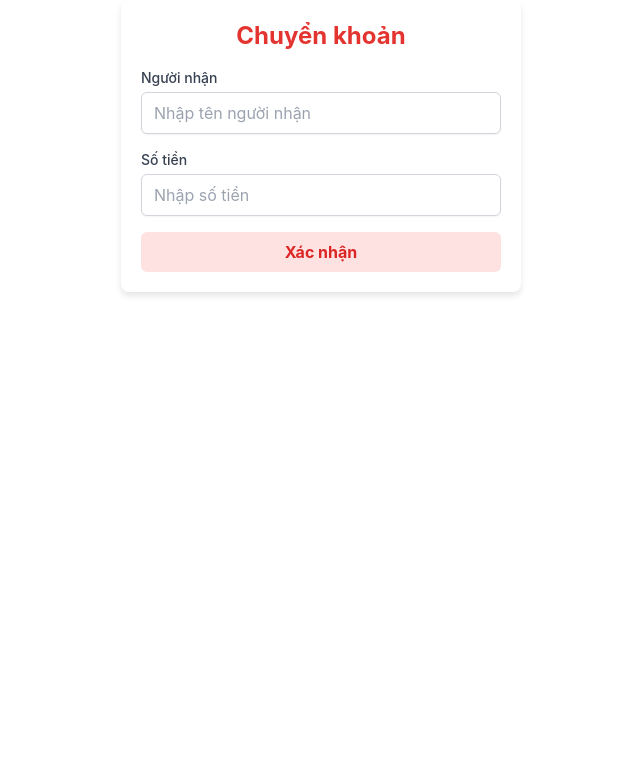
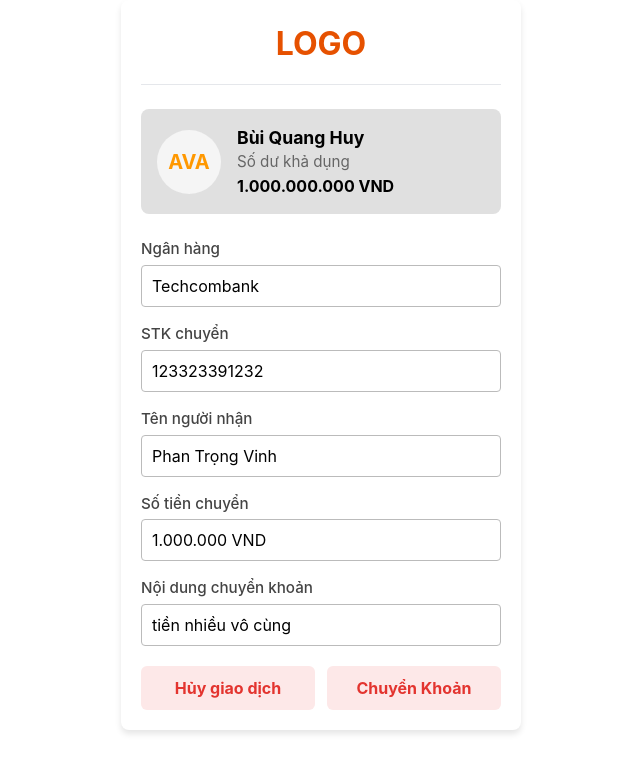
Before and after one commit to phanbachlong/Consumer_Transaction_Management_System, a React (Create React App) app in the folder project88/: page /tranfer in a window 1280 px wide. Shown: the top 772 px of the page, without its empty margins (319-959 px from the left). Built offline with nearby package versions, Linux system fonts and the light colour scheme.

Commit message:
code màn hình chuyển khoản

```diff
--- a/project88/src/features/home/HomeContent.js
+++ b/project88/src/features/home/HomeContent.js
@@ -1,4 +1,10 @@
-const HomeContent = () => (
+import React, { useState } from "react";
+import TransferForm from "./Tranfer";
+
+const HomeContent = () => {
+  const [showTransfer, setShowTransfer] = useState(false);
+
+  return (
     <main className="flex-1 p-8 flex flex-col lg:flex-row gap-8 bg-gray-100">
       {/* Left Section */}
       <div className="flex-1 space-y-8">
@@ -13,12 +19,14 @@ const HomeContent = () => (
             </div>
           </div>
           <div className="flex items-center justify-between">
-
             <div className="flex w-full mt-5 justify-between space-x-4">
               <div className="flex-1 text-center bg-white p-6 rounded shadow">
                 <div className="text-gray-500 ">Số dư</div>
                 <div className="text-2xl font-bold">1.000.000.000 VND</div>
-              <button className="mt-2 w-full h-12 px-4 py-2 bg-red-100 text-red-600 rounded hover:bg-red-200">
+                <button
+                  className="mt-2 w-full h-12 px-4 py-2 bg-red-100 text-red-600 rounded hover:bg-red-200"
+                  onClick={() => setShowTransfer(true)}
+                >
                   Chuyển khoản
                 </button>
               </div>
@@ -37,8 +45,6 @@ const HomeContent = () => (
             </div>
           </div>
         </div>
-
-
 
         {/* Transaction History */}
         <div className="bg-white p-6 rounded shadow">
@@ -110,7 +116,24 @@ const HomeContent = () => (
           </div>
         ))}
       </div>
+
+      {/* Modal for TransferForm */}
+      {showTransfer && (
+        <div className="fixed inset-0 z-50 flex items-center justify-center bg-black bg-opacity-40">
+          <div className="relative">
+            <button
+              className="absolute top-2 right-2 text-gray-400 hover:text-gray-600 text-2xl font-bold"
+              onClick={() => setShowTransfer(false)}
+              aria-label="Close"
+            >
+              ×
+            </button>
+            <TransferForm setShowTransfer={setShowTransfer}/>
+          </div>
+        </div>
+      )}
     </main>
   );
+};
 
 export default HomeContent;
--- a/project88/src/features/home/Tranfer.js
+++ b/project88/src/features/home/Tranfer.js
@@ -1,41 +1,48 @@
 import React from "react";
-import "./TransferForm.scss"; // Ensure this file exists in the same directory
+import "../../styles/TransferForm.scss";
 
-const TransferForm = () => {
+const TransferForm = ({setShowTransfer}) => {
   return (
     <div className="transfer-form">
-      <h1 className="text-2xl font-bold mb-4">Chuyển khoản</h1>
+      <div className="transfer-logo">LOGO</div>
+      <hr className="transfer-divider" />
+      <div className="transfer-user">
+        <div className="transfer-avatar">AVA</div>
+        <div>
+          <div className="transfer-username">Bùi Quang Huy</div>
+          <div className="transfer-balance-label">Số dư khả dụng</div>
+          <div className="transfer-balance">1.000.000.000 VND</div>
+        </div>
+      </div>
       <form>
-        <div className="mb-4">
-          <label htmlFor="recipient" className="block text-sm font-medium text-gray-700">
-            Người nhận
-          </label>
-          <input
-            type="text"
-            id="recipient"
-            name="recipient"
-            className="mt-1 block w-full px-3 py-2 border border-gray-300 rounded-md shadow-sm focus:outline-none focus:ring-indigo-500 focus:border-indigo-500"
-            placeholder="Nhập tên người nhận"
-          />
+        <div className="transfer-group">
+          <label>Ngân hàng</label>
+          <input type="text" defaultValue="Techcombank" />
         </div>
-        <div className="mb-4">
-          <label htmlFor="amount" className="block text-sm font-medium text-gray-700">
-            Số tiền
-          </label>
-          <input
-            type="number"
-            id="amount"
-            name="amount"
-            className="mt-1 block w-full px-3 py-2 border border-gray-300 rounded-md shadow-sm focus:outline-none focus:ring-indigo-500 focus:border-indigo-500"
-            placeholder="Nhập số tiền"
-          />
+        <div className="transfer-group">
+          <label>STK chuyển</label>
+          <input type="text" defaultValue="123323391232" />
         </div>
-        <button
-          type="submit"
-          className="w-full bg-red-100 text-red-600 py-2 px-4 rounded-md hover:bg-red-200 transition"
-        >
-          Xác nhận
-        </button>
+        <div className="transfer-group">
+          <label>Tên người nhận</label>
+          <input type="text" defaultValue="Phan Trọng Vinh" />
+        </div>
+        <div className="transfer-group">
+          <label>Số tiền chuyển</label>
+          <input type="text" defaultValue="1.000.000 VND" />
+        </div>
+        <div className="transfer-group">
+          <label>Nội dung chuyển khoản</label>
+          <input type="text" defaultValue="tiền nhiều vô cùng" />
+        </div>
+        <div className="transfer-actions">
+          <button type="button" className="transfer-cancel" onClick={() => setShowTransfer(false)}>
+            Hủy giao dịch
+          </button>
+          <button type="submit" className="transfer-submit">
+            Chuyển Khoản
+          </button>
+        </div>
       </form>
     </div>
   );
--- a/project88/src/features/home/TransferForm.scss
+++ /dev/null
@@ -1,22 +0,0 @@
-.transfer-form {
-  max-width: 400px;
-  margin: 0 auto;
-  padding: 20px;
-  background-color: #ffffff;
-  border-radius: 8px;
-  box-shadow: 0 4px 6px rgba(0, 0, 0, 0.1);
-}
-
-.transfer-form h1 {
-  text-align: center;
-  color: #e3342f;
-}
-
-.transfer-form input {
-  font-size: 16px;
-}
-
-.transfer-form button {
-  font-size: 16px;
-  font-weight: bold;
-}
--- a/project88/src/styles/TransferForm.scss
+++ b/project88/src/styles/TransferForm.scss
@@ -1,96 +1,110 @@
 .transfer-form {
   max-width: 400px;
   margin: 0 auto;
-  font-family: Arial, sans-serif;
-  color: #333;
-
-  .logo {
-    text-align: center;
-    font-size: 24px;
-    color: #e74c3c;
-    margin-bottom: 10px;
+  padding: 20px;
+  background-color: #ffffff;
+  border-radius: 8px;
+  box-shadow: 0 4px 6px rgba(0, 0, 0, 0.1);
 }
 
-  hr {
-    margin: 10px 0 20px;
+.transfer-logo {
+  text-align: center;
+  font-size: 2rem;
+  font-weight: bold;
+  margin-bottom: 16px;
+  color: #e65100;
 }
 
-  .user-info {
+.transfer-divider {
+  margin-bottom: 24px;
+}
+
+.transfer-user {
   display: flex;
-    background-color: #d9d9d9;
+  align-items: center;
+  background: #e0e0e0;
+  border-radius: 8px;
+  margin-bottom: 24px;
   padding: 16px;
-    border-radius: 8px;
-    margin-bottom: 20px;
+}
 
-    .avatar {
-      width: 50px;
-      height: 50px;
-      background-color: #eee;
+.transfer-avatar {
+  width: 64px;
+  height: 64px;
+  background: #f5f5f5;
   border-radius: 50%;
   display: flex;
   align-items: center;
   justify-content: center;
+  font-size: 1.25rem;
   font-weight: bold;
-      color: #e74c3c;
+  color: #ff9800;
   margin-right: 16px;
 }
 
-    .info {
-      .name {
+.transfer-username {
   font-weight: bold;
+  font-size: 1.1rem;
 }
 
-      .balance-label {
-        font-size: 12px;
-        color: #555;
+.transfer-balance-label {
+  color: #666;
+  font-size: 0.95rem;
 }
 
-      .balance {
+.transfer-balance {
   font-weight: bold;
-      }
-    }
+  font-size: 1rem;
 }
 
-  .form {
+.transfer-group {
+  margin-bottom: 16px;
   display: flex;
   flex-direction: column;
-
-    label {
-      display: flex;
-      flex-direction: column;
-      margin-bottom: 12px;
-      font-size: 14px;
-
-      input {
-        padding: 8px;
-        margin-top: 4px;
-        border: 1px solid #ccc;
-        border-radius: 4px;
-      }
 }
 
-    .buttons {
+.transfer-group label {
+  font-size: 0.95rem;
+  font-weight: 500;
+  margin-bottom: 4px;
+  color: #444;
+}
+
+.transfer-group input {
+  font-size: 1rem;
+  padding: 8px 10px;
+  border: 1px solid #bbb;
+  border-radius: 4px;
+  outline: none;
+  transition: border 0.2s;
+}
+
+.transfer-group input:focus {
+  border: 1.5px solid #e3342f;
+}
+
+.transfer-actions {
   display: flex;
   justify-content: space-between;
+  gap: 12px;
   margin-top: 20px;
+}
 
-      button {
-        padding: 10px 20px;
+.transfer-cancel,
+.transfer-submit {
+  width: 50%;
+  padding: 10px 0;
   border: none;
   border-radius: 6px;
+  font-size: 1rem;
   font-weight: bold;
   cursor: pointer;
+  background: #fde8e8;
+  color: #e3342f;
+  transition: background 0.2s;
 }
 
-      .cancel {
-        background-color: #fce3df;
-        color: #e74c3c;
+.transfer-cancel:hover,
+.transfer-submit:hover {
+  background: #fbbfbb;
 }
-
-      .submit {
-        background-color: #fde3d9;
-        color: #e74c3c;
-      }
-    }
-  }
-}
```
Lines whose indentation alone changed are shown as unchanged.
